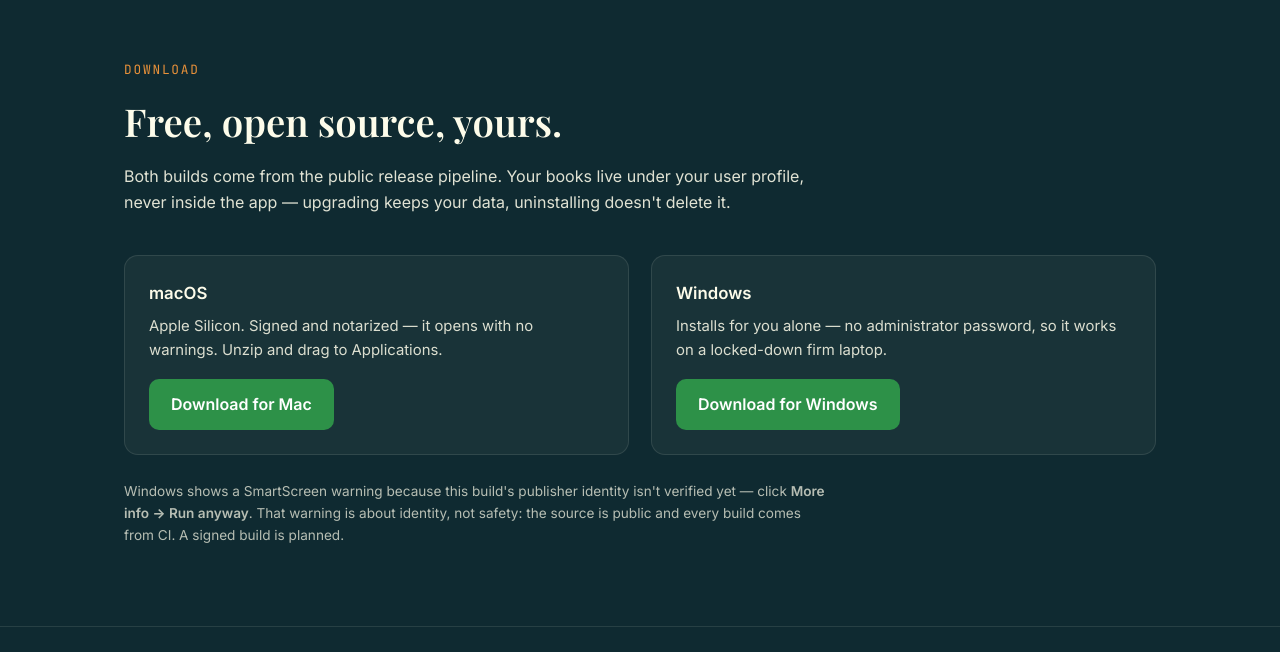
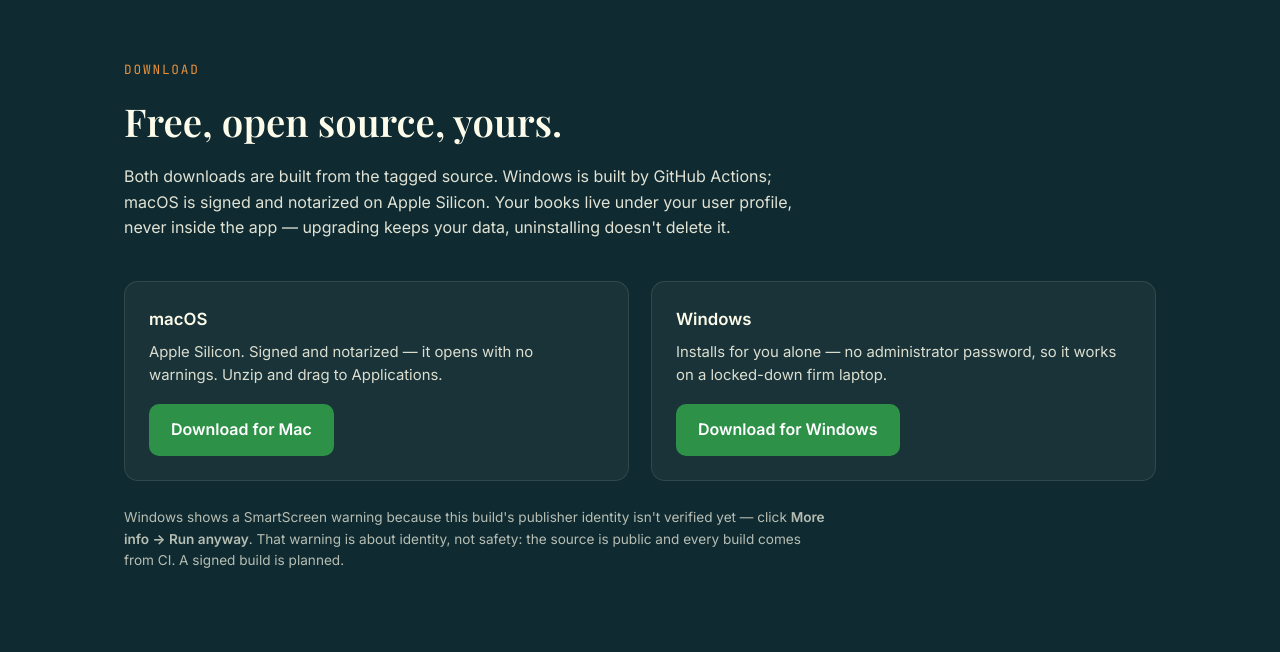
Before and after one commit to charliebarmore/LedgerTB, a plain HTML site: page site/index.html in a window 1280 px wide. Shown: the part 3195-3847 px from the top of the page. Drawn offline with nearby package versions, Linux system fonts and the light colour scheme.

Commit message:
Clarify platform release process (#11)
* Correct macOS release claims

* Align release copy with verified artifacts

```diff
--- a/site/index.html
+++ b/site/index.html
@@ -273,9 +273,10 @@
   <div class="wrap">
     <div class="kicker">Download</div>
     <h2>Free, open source, yours.</h2>
-    <p class="sub">Both builds come from the public release pipeline. Your books
-    live under your user profile, never inside the app — upgrading keeps your
-    data, uninstalling doesn't delete it.</p>
+    <p class="sub">Both downloads are built from the tagged source. Windows is
+    built by GitHub Actions; macOS is signed and notarized on Apple Silicon.
+    Your books live under your user profile, never inside the app — upgrading
+    keeps your data, uninstalling doesn't delete it.</p>
     <div class="dl-cards">
       <div class="card">
         <h3>macOS</h3>
```
